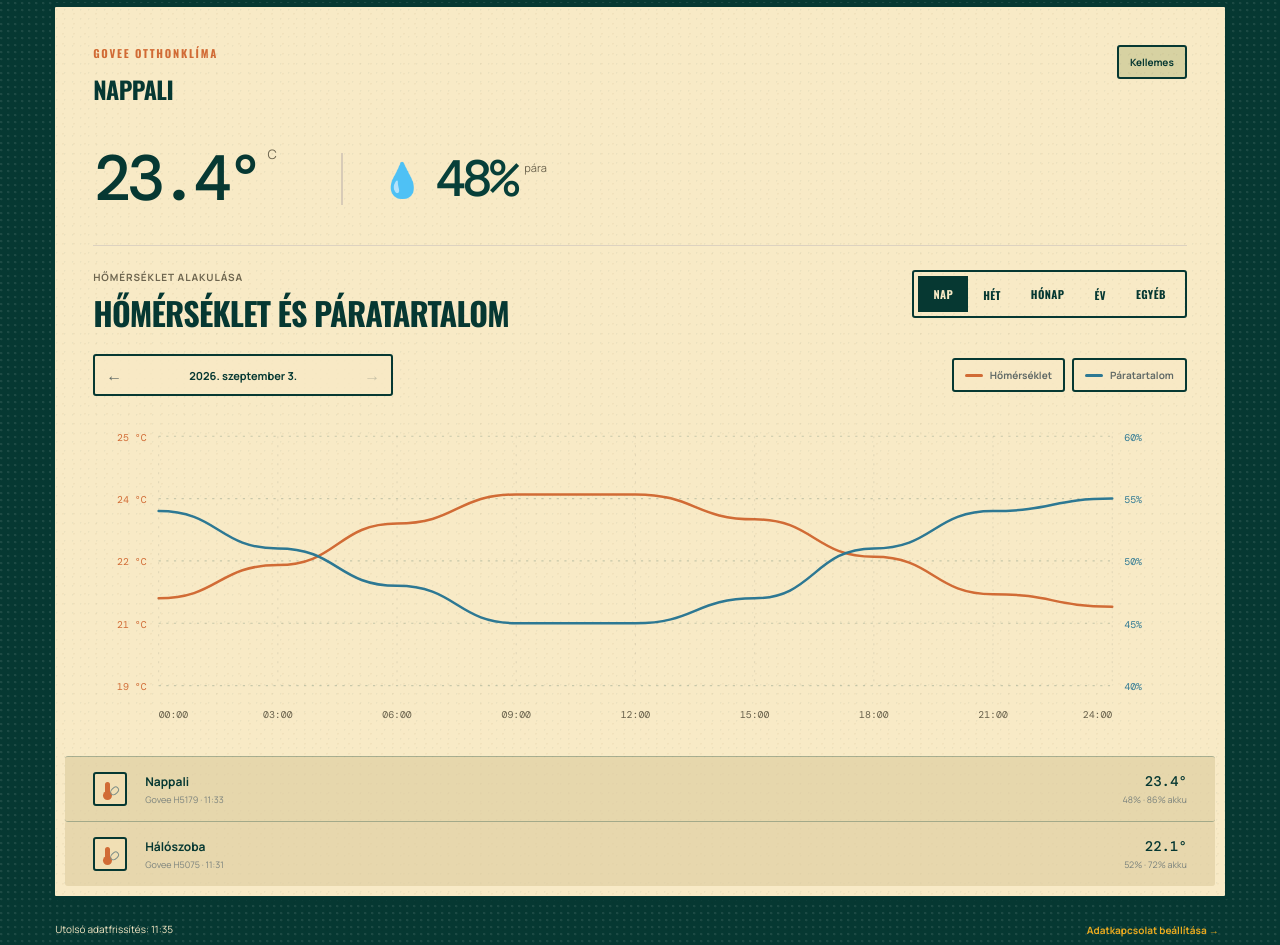
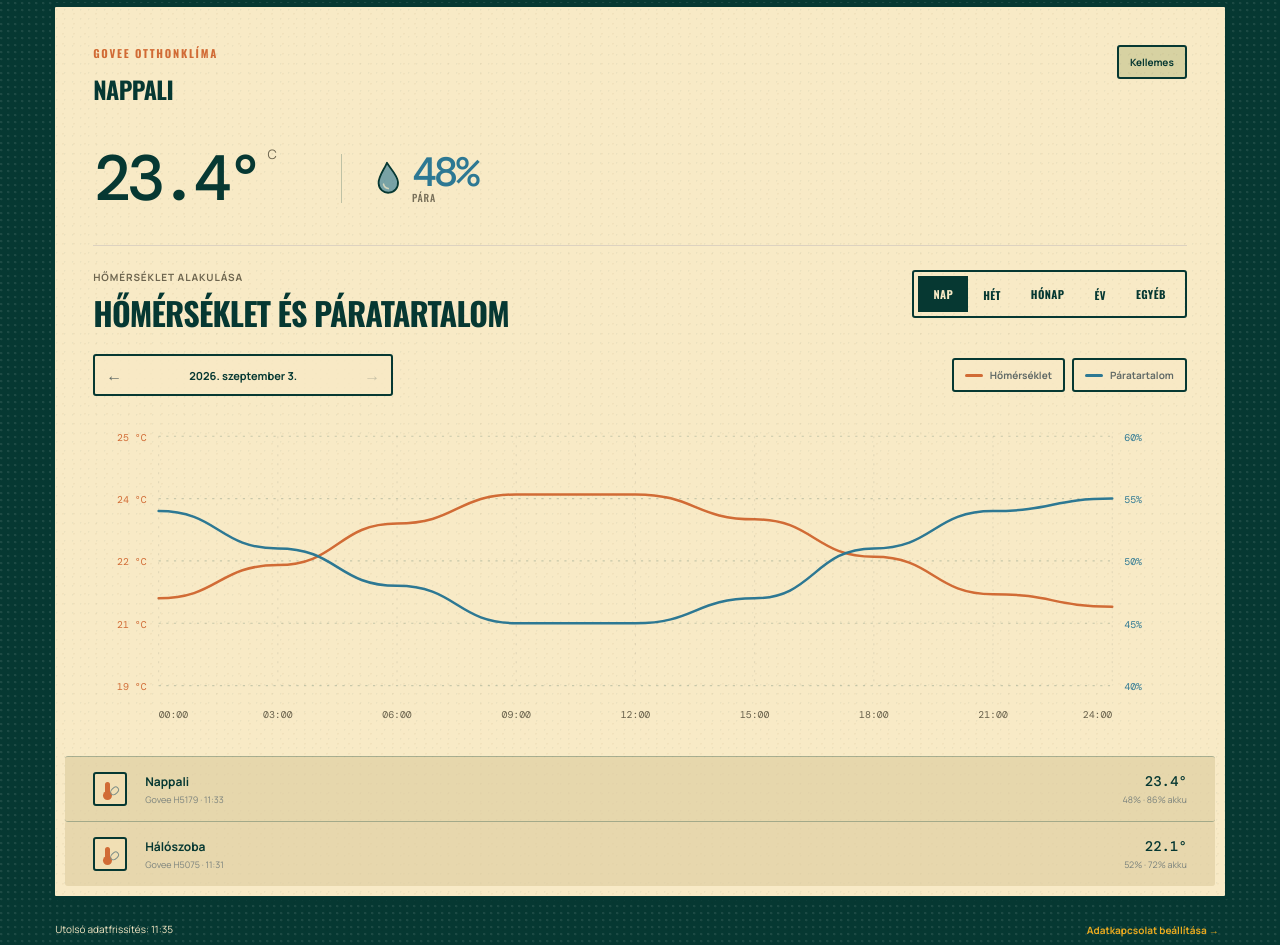
Before and after one commit to pisipite/pasztra-tech, a React (Vite) app: page / in a window 1280 px wide. Shown: the part 4331-5276 px from the top of the page. Built offline with nearby package versions, Linux system fonts and the light colour scheme.

Commit message:
Refine humidity reading design

```diff
--- a/src/components/DashboardCards.tsx
+++ b/src/components/DashboardCards.tsx
@@ -115,7 +115,10 @@ function ClimateCard({ data, climateSeries, climatePeriod, climateAnchor, climat
       <div className="climate-reading">
         <div className="temperature"><strong>{activeDevice.temperatureC.toFixed(1)}°</strong><span>C</span></div>
         <div className="humidity-reading">
-          <span className="humidity-drop" aria-hidden="true">💧</span>
+          <svg className="humidity-drop" viewBox="0 0 34 44" aria-hidden="true">
+            <path className="humidity-drop__body" d="M17 2.8C14.7 8.5 5.2 18.7 5.2 27.1c0 7.2 5.1 12.2 11.8 12.2s11.8-5 11.8-12.2C28.8 18.7 19.3 8.5 17 2.8Z" />
+            <path className="humidity-drop__glint" d="M11.1 28.5c.5 3.1 2.5 5.1 5.3 5.7" />
+          </svg>
           <div><strong>{activeDevice.humidityPct}%</strong><span>pára</span></div>
         </div>
       </div>
--- a/src/styles.css
+++ b/src/styles.css
@@ -369,7 +369,40 @@ main { max-width: 1560px; padding-top: 18px; padding-bottom: 40px; }
 
 .comfort-badge { border: 2px solid var(--poster-deep); border-radius: 3px; color: var(--poster-deep); background: rgba(139,152,81,.3); }
 .comfort-badge--alert { background: rgba(209,107,53,.22); }
-.humidity-reading { color: var(--poster-blue); }
+.humidity-reading {
+  display: flex;
+  align-items: center;
+  gap: 10px;
+  padding-left: clamp(18px, 2.5vw, 32px);
+  border-left: 1px solid rgba(7,63,57,.24);
+  color: var(--poster-blue);
+}
+.humidity-reading > div { display: grid; gap: 1px; }
+.humidity-reading strong {
+  color: var(--poster-blue);
+  font-family: "DM Mono", monospace;
+  font-size: clamp(30px, 3.2vw, 44px);
+  line-height: .92;
+  letter-spacing: -.065em;
+  font-weight: 500;
+}
+.humidity-reading span:not(.humidity-drop) {
+  margin: 0;
+  color: #766e58;
+  font-family: "Oswald", Impact, sans-serif;
+  font-size: 10px;
+  line-height: 1;
+  letter-spacing: .08em;
+  text-transform: uppercase;
+}
+.humidity-drop {
+  width: 28px;
+  height: 37px;
+  overflow: visible;
+  transform: rotate(-4deg);
+}
+.humidity-drop__body { fill: rgba(45,120,147,.62); stroke: var(--poster-deep); stroke-width: 2.2; stroke-linejoin: round; }
+.humidity-drop__glint { fill: none; stroke: var(--poster-paper-light); stroke-width: 2; stroke-linecap: round; opacity: .72; }
 .climate-line--temperature { stroke: var(--poster-orange); }
 .climate-line--humidity { stroke: var(--poster-blue); }
 .climate-axis--temperature { fill: var(--poster-orange); }
```
